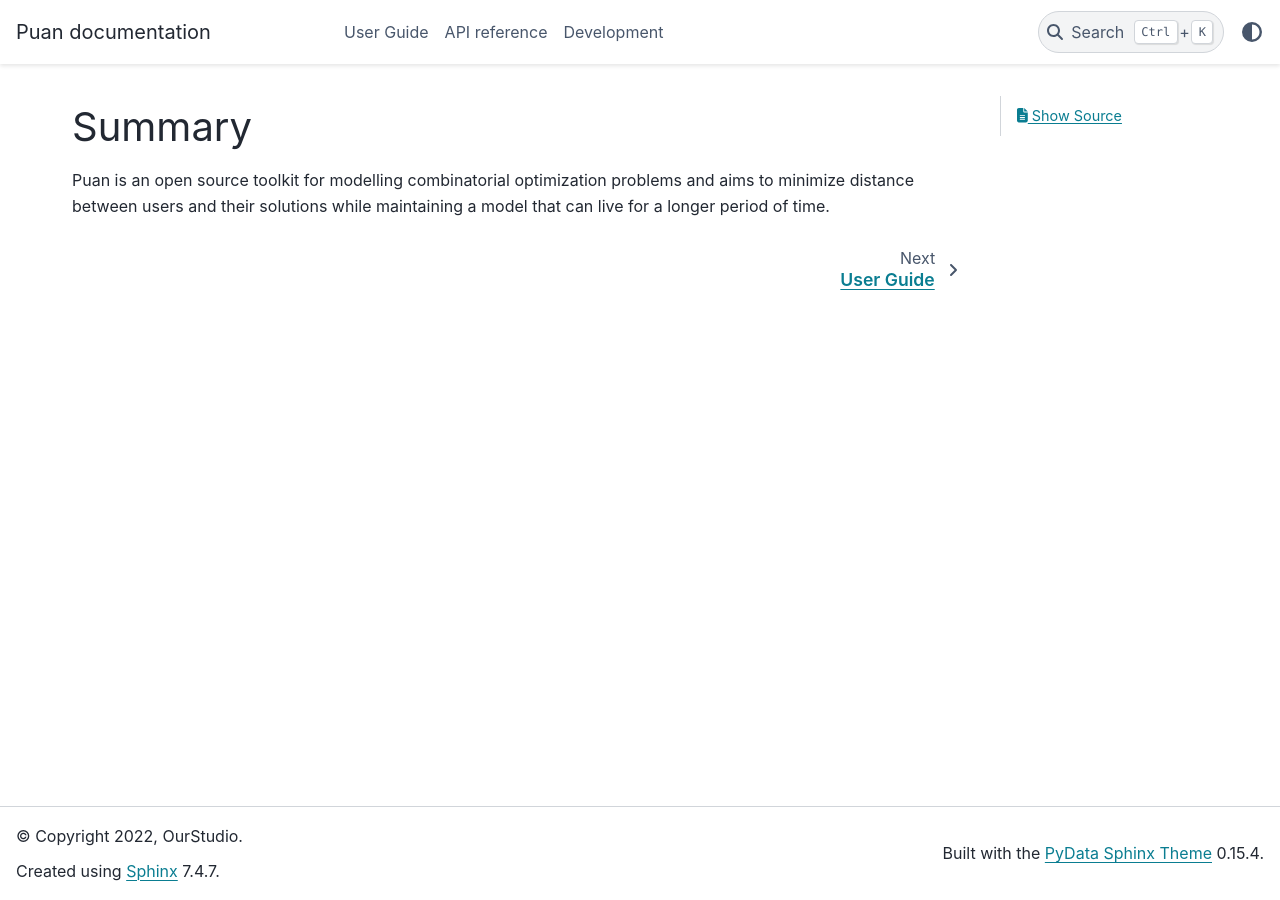
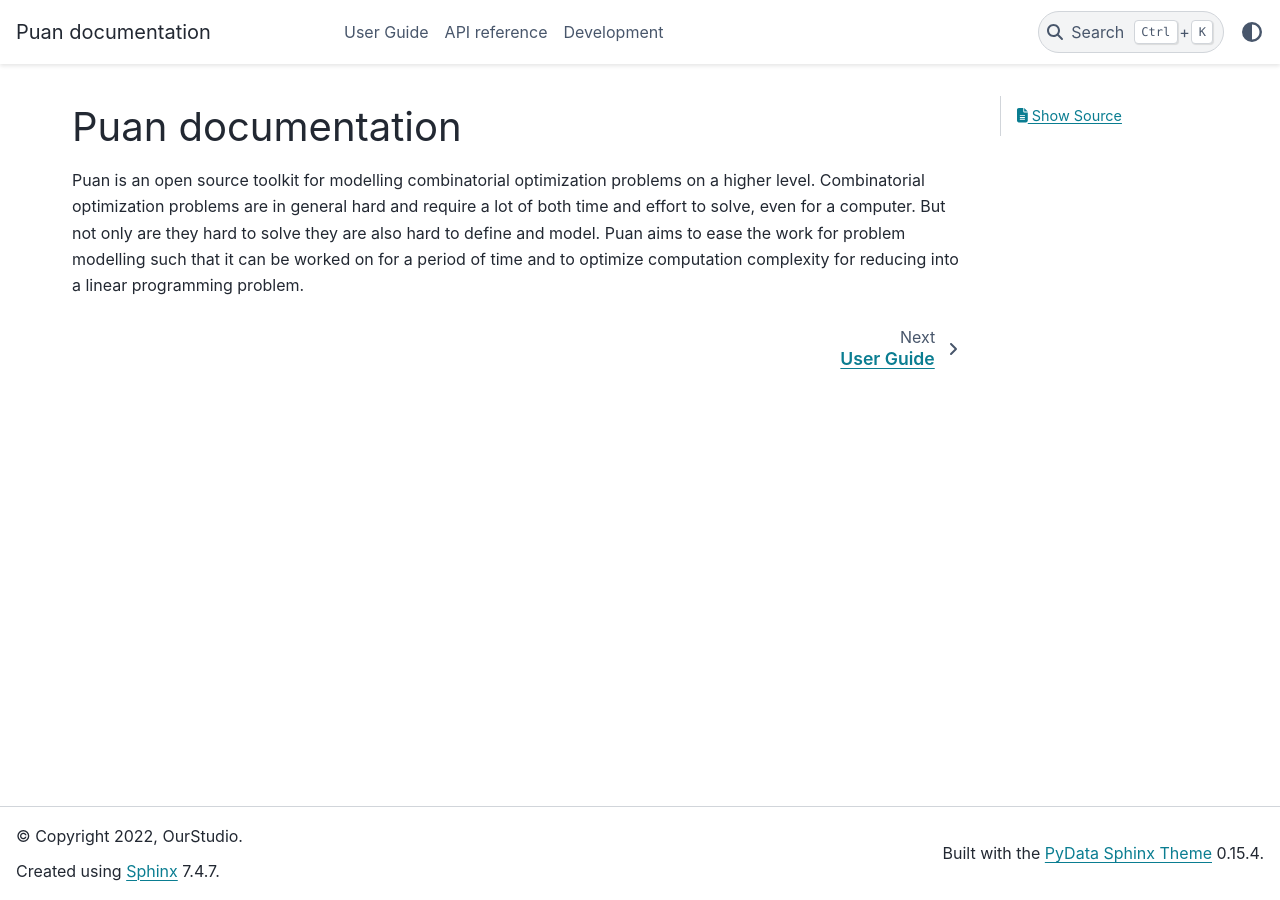
Before and after one commit to ourstudio-se/puan-python, a Sphinx documentation site: the page built from docs/source/index.rst, in a window 1280 px wide. Built offline with Sphinx 7.4.7 and the PyData theme 0.15.4, drawn with Linux system fonts in a browser that asks for light colours.

Commit message:
More docs restructuring

```diff
--- /dev/null
+++ b/docs/source/guide/quickstart.rst
@@ -0,0 +1,2 @@
+Quickstart
+==========
--- a/docs/source/index.rst
+++ b/docs/source/index.rst
@@ -3,10 +3,12 @@
    You can adapt this file completely to your liking, but it should at least
    contain the root `toctree` directive.
 
-Summary
--------
-Puan is an open source toolkit for modelling combinatorial optimization problems and aims to minimize distance between users and their solutions
-while maintaining a model that can live for a longer period of time.
+Puan documentation
+==================
+Puan is an open source toolkit for modelling combinatorial optimization problems on a higher level. Combinatorial optimization problems are in general hard and require a lot of both time and effort to
+solve, even for a computer. But not only are they hard to solve they are also hard to define and model. Puan aims to ease the work for problem modelling such that it can
+be worked on for a period of time and to optimize computation complexity for reducing into a linear programming problem.
+
 
 .. Puan API reference
 .. ==================
--- a/docs/source/reference/index.rst
+++ b/docs/source/reference/index.rst
@@ -2,7 +2,7 @@ API reference
 =============
 
 .. toctree::
-   :maxdepth: 2
+   :maxdepth: 1
    :caption: Contents:
 
    puan
```
Also changed, not shown: docs/source/guide/index.rst (+7 -0 lines), docs/source/guide/install.rst (added, +16 -0 lines).
